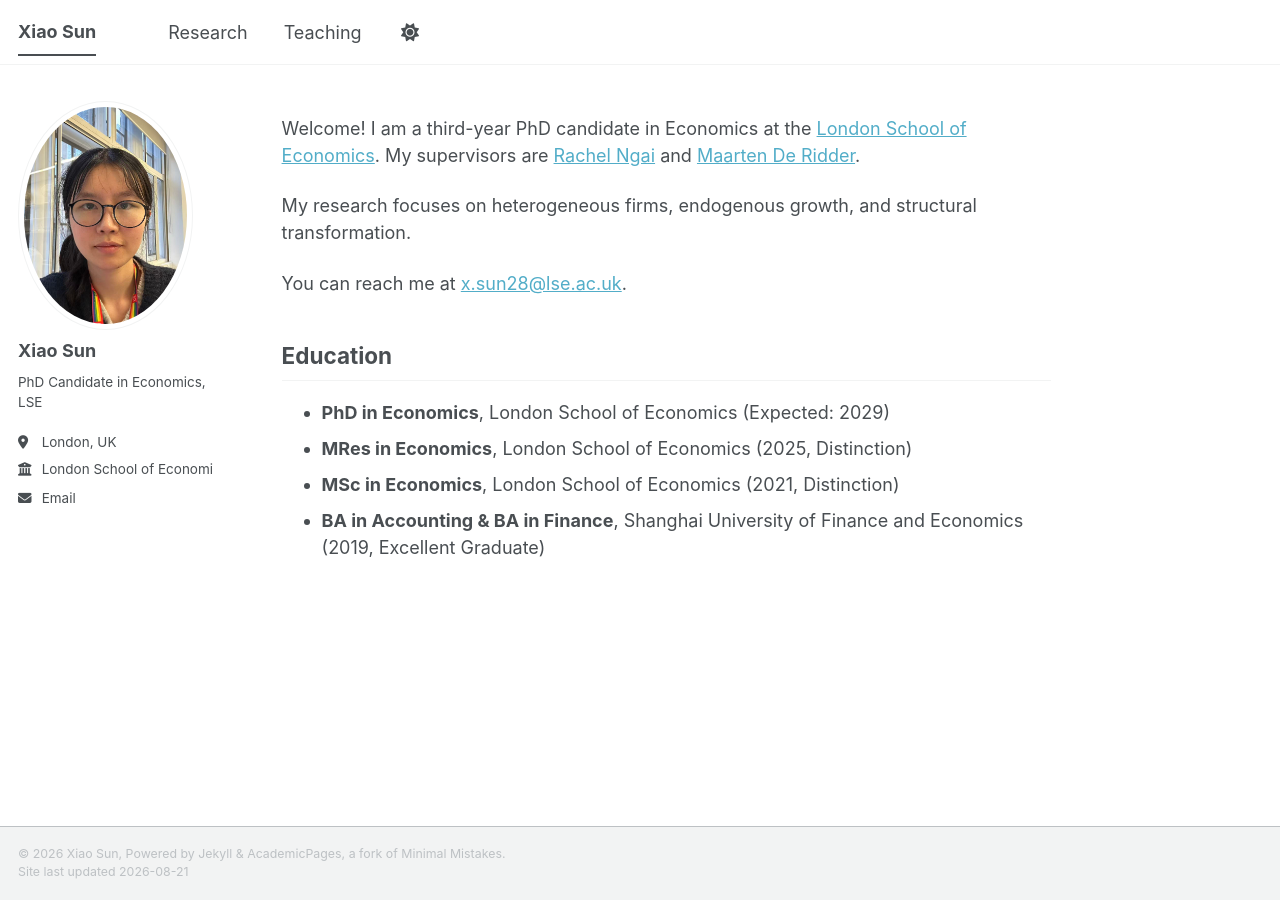
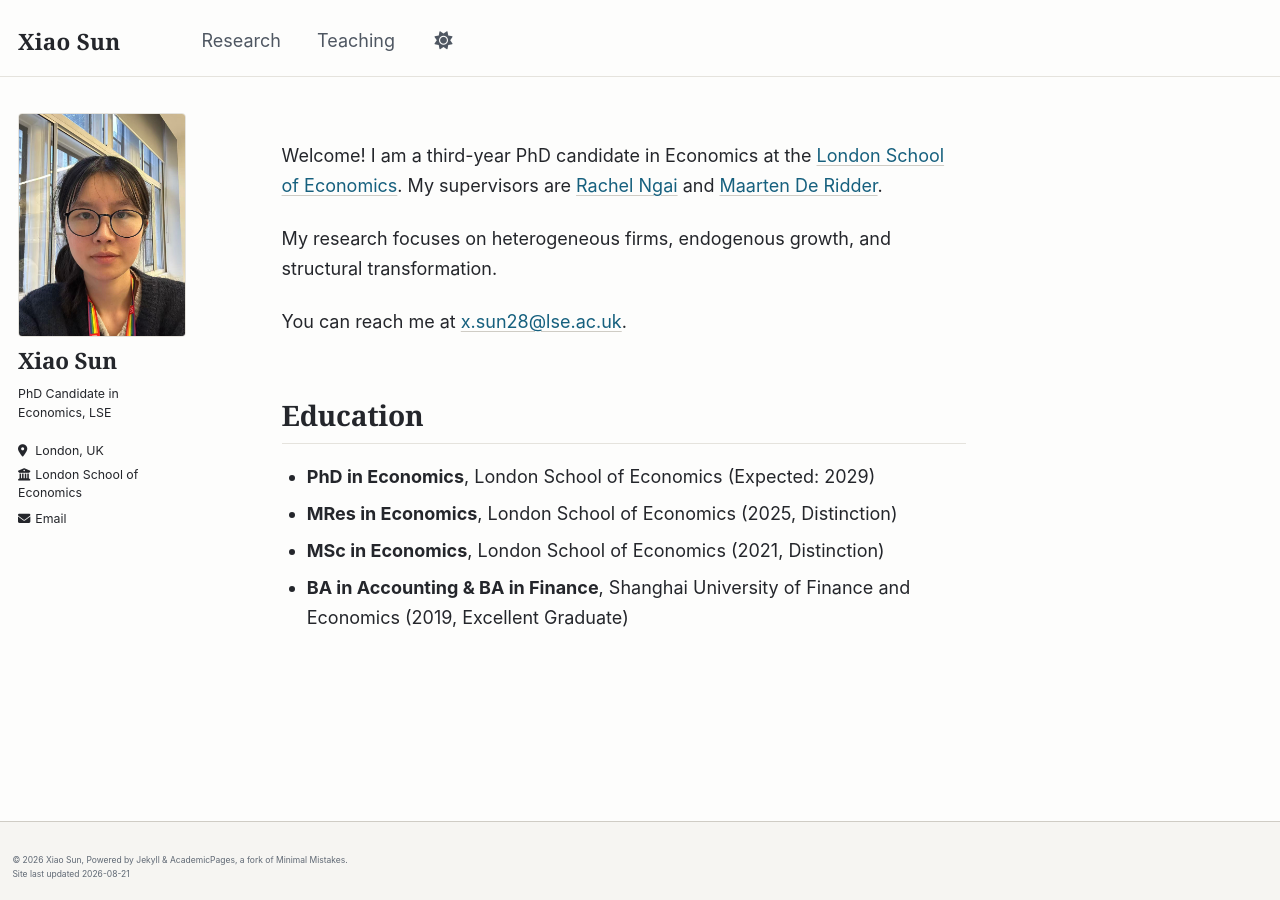
Before and after one commit to xiaosunmacroeconomics/xiaosunmacroeconomics.github.io, a Jekyll site: the page built from _pages/about.md, in a window 1280 px wide. Built offline with Jekyll 4.4.1, drawn with Linux system fonts in a browser that asks for light colours; a script bundle is joined from its source files by our own code; library files that are not in the unit come from our copies.

Commit message:
Restyle the site: custom palette, serif headings, layout fixes
Adds a "custom" site theme in place of the stock "default" one and a
single override stylesheet, _sass/_site.scss, imported last so it is
obvious what departs from upstream Academic Pages.

Colour
- New palette in _sass/theme/_custom_{light,dark}.scss: a warm off-white
  page with near-black text and one deep blue-teal accent; the dark
  variant sits on a deep neutral rather than the template's mid-grey.
- The stock link colour (#52adc8) was about 2.5:1 on white. Every text
  and link colour on every page now clears WCAG AA in both themes.
- Defines --global-toc-bg-color and the two --global-selection-* values,
  which the default theme consumes but never sets, and adds a footer ink
  colour so the footer stops reusing the de-emphasis grey at under 3:1.

Typography
- Headings and the site name move to a transitional serif (Charter,
  Cambria, Georgia); body copy stays on the platform UI sans. Both stacks
  are OS-resident, so no web fonts are fetched.
- Body line-height 1.5 -> 1.65, measure capped at 38em (~70 characters),
  tighter heading sizes and spacing, underlines offset clear of
  descenders.

Layout fixes
- The sidebar clipped "London School of Economics" mid-word because
  .author__urls set white-space: nowrap in a column too narrow for it;
  those items now wrap.
- author.avatar pointed at the absolute production URL, so the photo
  404'd in any local preview. It is now a plain filename, which the
  template resolves through base_path.
- The 3:4 portrait was masked into an ellipse by the circular avatar
  crop; it now keeps its aspect ratio with rounded corners.
- A first heading in the page body no longer stacks its full top margin
  under the page title.
- The masthead title shrinks on phones and nav gaps tighten so both nav
  links stay visible instead of collapsing into the overflow menu.
- The "Follow" button, Minimal Mistakes wording for a blog, is now
  "Contact" - it reveals the contact details and profile links.

Accessibility and motion
- Visible :focus-visible ring, which the template's reset removed.
- #main faded in after a 0.35s delay, leaving the page blank on every
  navigation; it now shows immediately, and prefers-reduced-motion is
  honoured throughout.

Verified with a headless Chromium pass over all four pages in both
themes at 1440/1280/1024/900/600/375px: no contrast failures, no
horizontal overflow, no broken internal links.

```diff
--- a/_config.yml
+++ b/_config.yml
@@ -8,7 +8,7 @@
 
 # Basic Site Settings
 locale                   : "en-US"
-site_theme               : "default"
+site_theme               : "custom"
 title                    : "Xiao Sun"
 title_separator          : "-"
 name                     : &name "Xiao Sun"
@@ -20,7 +20,7 @@ repository               : "xiaosunmacroeconomics/xiaosunmacroeconomics.github.i
 # Site Author
 author:
   name             : "Xiao Sun"
-  avatar           : "https://xiaosunmacroeconomics.github.io/images/profile.jpg"
+  avatar           : "profile.jpg"
   bio              : "PhD Candidate in Economics, LSE"
   location         : "London, UK"
   employer         : "London School of Economics"
--- a/_includes/author-profile.html
+++ b/_includes/author-profile.html
@@ -21,7 +21,7 @@
   </div>
 
   <div class="author__urls-wrapper">
-    <button class="btn btn--inverse">Follow</button>
+    <button class="btn btn--inverse">Contact</button>
     <ul class="author__urls social-icons">
       <!-- Font Awesome icons / Biographic information  -->
       {% if author.location %}
--- /dev/null
+++ b/_sass/_site.scss
@@ -0,0 +1,246 @@
+/* ==========================================================================
+   SITE REFINEMENTS
+   --------------------------------------------------------------------------
+   Imported last, so everything here deliberately overrides the template.
+   Kept in one file to make it obvious what has been changed from stock
+   Academic Pages and to keep future template updates easy to merge.
+   ========================================================================== */
+
+/* --------------------------------------------------------------------------
+   Reading comfort
+   -------------------------------------------------------------------------- */
+
+body {
+  line-height: 1.65;
+  text-rendering: optimizeLegibility;
+  -webkit-font-smoothing: antialiased;
+  -moz-osx-font-smoothing: grayscale;
+}
+
+/* Headings: serif, a touch tighter than the body and clearly separated from
+   the paragraph above. */
+h1, h2, h3, h4, h5, h6 {
+  font-weight: 600;
+  letter-spacing: -0.01em;
+  line-height: 1.25;
+  text-wrap: balance;
+}
+
+.page__content {
+  /* Roughly 70 characters - long enough for a paper abstract, short enough
+     that the eye finds the next line without effort. */
+  max-width: 38em;
+
+  h2 {
+    margin-top: 2.2em;
+    padding-bottom: 0.35em;
+    font-size: $type-size-3;
+  }
+
+  /* A page whose body opens on a heading should not carry that full gap
+     under the page title as well. */
+  > h2:first-child,
+  > h3:first-child {
+    margin-top: 0;
+  }
+
+  h3 {
+    margin-top: 1.8em;
+    font-size: $type-size-4;
+  }
+
+  h4, h5, h6 {
+    margin-top: 1.6em;
+    font-size: $type-size-5;
+  }
+
+  /* The template sets h4-h6 at 12px, which is smaller than body copy. */
+  h4 { text-transform: none; letter-spacing: 0; }
+
+  p, li {
+    line-height: 1.65;
+  }
+
+  li {
+    margin-bottom: 0.4em;
+  }
+
+  ul, ol {
+    padding-left: 1.4em;
+  }
+
+  /* Underlines that sit clear of descenders instead of cutting through them. */
+  a {
+    text-underline-offset: 0.16em;
+    text-decoration-thickness: 1px;
+    text-decoration-color: var(--global-dark-border-color);
+    transition: color 0.15s ease-in-out, text-decoration-color 0.15s ease-in-out;
+
+    &:hover {
+      text-decoration-color: currentColor;
+    }
+  }
+}
+
+.page__title {
+  font-size: $type-size-2;
+  line-height: 1.15;
+  margin-bottom: 0.8em;
+}
+
+/* --------------------------------------------------------------------------
+   Masthead
+   -------------------------------------------------------------------------- */
+
+.masthead__inner-wrap {
+  padding-top: 0.75em;
+  padding-bottom: 0.75em;
+}
+
+.masthead__menu-item {
+  a {
+    padding-bottom: 2px;
+    border-bottom: 2px solid transparent;
+    transition: color 0.15s ease-in-out, border-color 0.15s ease-in-out;
+  }
+
+  &--lg {
+    letter-spacing: 0.01em;
+    font-family: $serif;
+    font-size: $type-size-5;
+    padding-right: 1.25em;
+
+    a {
+      color: var(--global-text-color);
+    }
+
+    /* Keep the name small enough on phones that both nav links still fit
+       beside it rather than collapsing into the overflow menu. */
+    @include breakpoint($medium) {
+      font-size: $type-size-4;
+      padding-right: 2em;
+    }
+  }
+}
+
+/* The template marks the current page with a heavy underline on every item,
+   including the site name on the homepage; keep it to the nav links. */
+.masthead__menu-item--lg.selected a {
+  border-bottom-color: transparent;
+}
+
+/* Tighten the gaps between nav links on phones - at 1rem a side the two links
+   plus the name overflow and one of them falls into the overflow menu. */
+@media screen and (max-width: 600px) {
+  .greedy-nav a {
+    margin: 0 0.6rem;
+  }
+}
+
+/* --------------------------------------------------------------------------
+   Author profile (sidebar)
+   -------------------------------------------------------------------------- */
+
+.author__avatar img {
+  max-width: 210px;
+  /* The portrait is 3:4, so a circular mask would crop it; round the corners
+     instead and show the photograph as it was taken. */
+  border-radius: 4px;
+
+  @include breakpoint($large) {
+    padding: 0;
+    border: 1px solid var(--global-border-color);
+  }
+}
+
+.sidebar .author__name {
+  font-family: $serif;
+  font-size: $type-size-4;
+  font-weight: 600;
+  letter-spacing: -0.01em;
+}
+
+.author__bio {
+  color: var(--global-text-color);
+}
+
+.author__urls {
+  /* "London School of Economics" is wider than the sidebar column, and the
+     template clips it rather than wrapping. */
+  li {
+    white-space: normal;
+    line-height: 1.4;
+    margin-bottom: 0.55em;
+  }
+
+  a {
+    margin-bottom: 0;
+  }
+
+  /* Keep the icon in its own column so wrapped lines stay aligned. */
+  .icon-pad-right {
+    margin-right: 0.15em;
+  }
+}
+
+.sidebar {
+  p, li {
+    font-size: $type-size-7;
+  }
+
+  @include breakpoint($large) {
+    padding-right: 1.5em;
+  }
+}
+
+/* --------------------------------------------------------------------------
+   Footer
+   -------------------------------------------------------------------------- */
+
+.page__footer {
+  font-size: $type-size-7;
+  /* The template reuses the de-emphasis grey here, which falls below 3:1
+     against the footer background. */
+  color: var(--global-footer-text-color);
+
+  .fas, .fab, .far, .fal {
+    color: var(--global-footer-text-color);
+  }
+
+  footer {
+    padding-top: 1.5em;
+    padding-bottom: 1.5em;
+  }
+}
+
+/* --------------------------------------------------------------------------
+   Focus and motion
+   -------------------------------------------------------------------------- */
+
+/* Visible keyboard focus - the template relies on the browser default, which
+   the reset removes. */
+a:focus-visible,
+button:focus-visible {
+  outline: 2px solid var(--global-link-color);
+  outline-offset: 2px;
+  border-radius: 2px;
+}
+
+/* The template fades the page in after a 0.35s delay, so the content is blank
+   for a third of a second on every navigation. Show it immediately. */
+#main {
+  animation-delay: 0s;
+  animation-duration: 0.2s;
+}
+
+@media (prefers-reduced-motion: reduce) {
+  *,
+  *::before,
+  *::after {
+    animation-duration: 0.001ms !important;
+    animation-delay: 0s !important;
+    animation-iteration-count: 1 !important;
+    transition-duration: 0.001ms !important;
+    scroll-behavior: auto !important;
+  }
+}
--- a/_sass/_themes.scss
+++ b/_sass/_themes.scss
@@ -13,10 +13,13 @@ $doc-font-size              : 16;
 $paragraph-indent           : false; // true, false (default)
 $indent-var                 : 1.3em;
 
-/* System typefaces */
-$serif                      : Georgia, Times, serif;
-$sans-serif                 : -apple-system, ".SFNSText-Regular", "San Francisco", "Roboto", "Segoe UI", "Helvetica Neue", "Lucida Grande", Arial, sans-serif;
-$monospace                  : Monaco, Consolas, "Lucida Console", monospace;
+/* System typefaces
+   Headings use a transitional serif (Charter on macOS, Cambria on Windows,
+   Georgia elsewhere); body copy stays on the native UI sans of the platform.
+   Every family below ships with the OS, so nothing is fetched over the wire. */
+$serif                      : Charter, "Bitstream Charter", "Iowan Old Style", Cambria, Georgia, "Times New Roman", Times, serif;
+$sans-serif                 : -apple-system, BlinkMacSystemFont, "Segoe UI", Roboto, "Helvetica Neue", "Noto Sans", Arial, sans-serif;
+$monospace                  : ui-monospace, SFMono-Regular, Menlo, Monaco, Consolas, "Liberation Mono", monospace;
 
 /* Sans serif typefaces */
 $sans-serif-narrow          : $sans-serif;
@@ -40,8 +43,8 @@ $type-size-7                : 0.6875em; // ~11px
 $type-size-8                : 0.625em;  // ~10px
 
 $global-font-family         : $sans-serif;
-$header-font-family         : $sans-serif;
-$caption-font-family        : $serif;
+$header-font-family         : $serif;
+$caption-font-family        : $sans-serif;
 
 /* ==========================================================================
    Breakpoints
--- /dev/null
+++ b/_sass/theme/_custom_dark.scss
@@ -0,0 +1,65 @@
+/* ==========================================================================
+    CUSTOM THEME - DARK VERSION
+    --------------------------------------------------------------------------
+    The light palette inverted onto a deep neutral ground rather than the
+    mid-grey the template ships with, so text keeps its contrast and the
+    accent stays legible. Applied when <html data-theme="dark">.
+    ========================================================================== */
+
+/* Ink */
+$ink                        : #dfe2e6;   // body text, 13:1 on the page ground
+$ink-muted                  : #a7aeb8;
+$ink-footer                 : #9aa2ad;   // footer copy, 6.4:1 on the footer ground
+$ink-soft                   : #7f8792;
+
+/* Accent */
+$accent                     : #7ec4de;   // links, 9.2:1 on the page ground
+$accent-light               : #a6d8ec;   // hover
+$accent-tint                : #234a5c;   // text selection
+
+/* Surfaces */
+$page                       : #16181b;
+$surface                    : #1c1f23;
+$surface-alt                : #22262b;
+$rule                       : #2c3036;
+$rule-strong                : #3b4048;
+
+/* Status colours (notices, buttons) */
+$danger-color               : #e07a6f;
+$info-color                 : $accent;
+$notice-color               : $ink-muted;
+$success-color              : #6cc08b;
+$warning-color              : #e0b155;
+
+/* Structural settings  -  kept identical to the light theme */
+$border-radius              : 3px;
+$box-shadow                 : 0 1px 2px rgba(0, 0, 0, 0.4);
+$global-transition          : all 0.2s ease-in-out;
+$masthead-height            : 70px;
+$navicon-width              : 28px;
+$navicon-height             : 4px;
+$sidebar-link-max-width     : 260px;
+$sidebar-screen-min-width   : 1024px;
+
+html[data-theme="dark"] {
+    --global-base-color                 : #{$accent};
+    --global-bg-color                   : #{$page};
+    --global-footer-bg-color            : #{$surface};
+    --global-border-color               : #{$rule};
+    --global-dark-border-color          : #{$rule-strong};
+    --global-code-background-color      : #{$surface};
+    --global-code-text-color            : #{$ink};
+    --global-fig-caption-color          : #{$ink-muted};
+    --global-link-color                 : #{$accent};
+    --global-link-color-hover           : #{$accent-light};
+    --global-link-color-visited         : #{$accent};
+    --global-masthead-link-color        : #{$ink-muted};
+    --global-masthead-link-color-hover  : #{$accent};
+    --global-text-color                 : #{$ink};
+    --global-text-color-light           : #{$ink-soft};
+    --global-thead-color                : #{$surface-alt};
+    --global-footer-text-color          : #{$ink-footer};
+    --global-toc-bg-color               : #{$surface};
+    --global-selection-bg-color         : #{$accent-tint};
+    --global-selection-text-color       : #{$ink};
+}
--- /dev/null
+++ b/_sass/theme/_custom_light.scss
@@ -0,0 +1,75 @@
+/* ==========================================================================
+    CUSTOM THEME - LIGHT VERSION
+    --------------------------------------------------------------------------
+    A restrained palette for an academic homepage: a slightly warm off-white
+    page, near-black text, and a single deep blue-teal accent used for links.
+    Link and body colours clear WCAG AA against the page background.
+    ========================================================================== */
+
+/* Ink */
+$ink                        : #24262b;   // body text
+$ink-muted                  : #4f5762;   // nav, captions, secondary text
+$ink-footer                 : #5f6874;   // footer copy, 5.2:1 on the footer ground
+$ink-soft                   : #8a919b;   // the lightest text still in use
+
+/* Accent */
+$accent                     : #16607e;   // links, 6.9:1 on the page background
+$accent-dark                : #0e4257;   // hover
+$accent-tint                : #cfe4ee;   // text selection
+
+/* Surfaces */
+$page                       : #fdfdfc;
+$surface                    : #f6f5f2;   // footer, code blocks, table of contents
+$surface-alt                : #f0efeb;   // table headers
+$rule                       : #e5e3dd;   // hairlines
+$rule-strong                : #cfccc5;
+
+/* Status colours (notices, buttons) */
+$danger-color               : #c0392b;
+$info-color                 : $accent;
+$notice-color               : $ink-muted;
+$success-color              : #2f7d4f;
+$warning-color              : #b7791f;
+
+/* Structural settings shared with the dark theme */
+$border-radius              : 3px;
+$box-shadow                 : 0 1px 2px rgba(0, 0, 0, 0.06);
+$global-transition          : all 0.2s ease-in-out;
+$masthead-height            : 70px;
+$navicon-width              : 28px;
+$navicon-height             : 4px;
+$sidebar-link-max-width     : 260px;
+$sidebar-screen-min-width   : 1024px;
+
+:root {
+    --global-base-color                 : #{$accent};
+    --global-bg-color                   : #{$page};
+    --global-footer-bg-color            : #{$surface};
+    --global-border-color               : #{$rule};
+    --global-dark-border-color          : #{$rule-strong};
+    --global-code-background-color      : #{$surface};
+    --global-code-text-color            : #{$ink};
+    --global-fig-caption-color          : #{$ink-muted};
+    --global-link-color                 : #{$accent};
+    --global-link-color-hover           : #{$accent-dark};
+    --global-link-color-visited         : #{$accent};
+    --global-masthead-link-color        : #{$ink-muted};
+    --global-masthead-link-color-hover  : #{$accent};
+    --global-text-color                 : #{$ink};
+    --global-text-color-light           : #{$ink-soft};
+    --global-thead-color                : #{$surface-alt};
+    --global-footer-text-color          : #{$ink-footer};
+    --global-toc-bg-color               : #{$surface};
+    --global-selection-bg-color         : #{$accent-tint};
+    --global-selection-text-color       : #{$ink};
+}
+
+::selection {
+  background-color: var(--global-selection-bg-color);
+  color: var(--global-selection-text-color);
+}
+
+::-moz-selection {
+  background-color: var(--global-selection-bg-color);
+  color: var(--global-selection-text-color);
+}
--- a/assets/css/main.scss
+++ b/assets/css/main.scss
@@ -38,5 +38,8 @@
 
     "vendor/font-awesome/fontawesome",
     "vendor/font-awesome/solid",
-    "vendor/font-awesome/brands"
+    "vendor/font-awesome/brands",
+
+    // Site-specific overrides. Imported last so it wins over the template.
+    "site"
 ;
```
Also changed, not shown: 1 other file.
